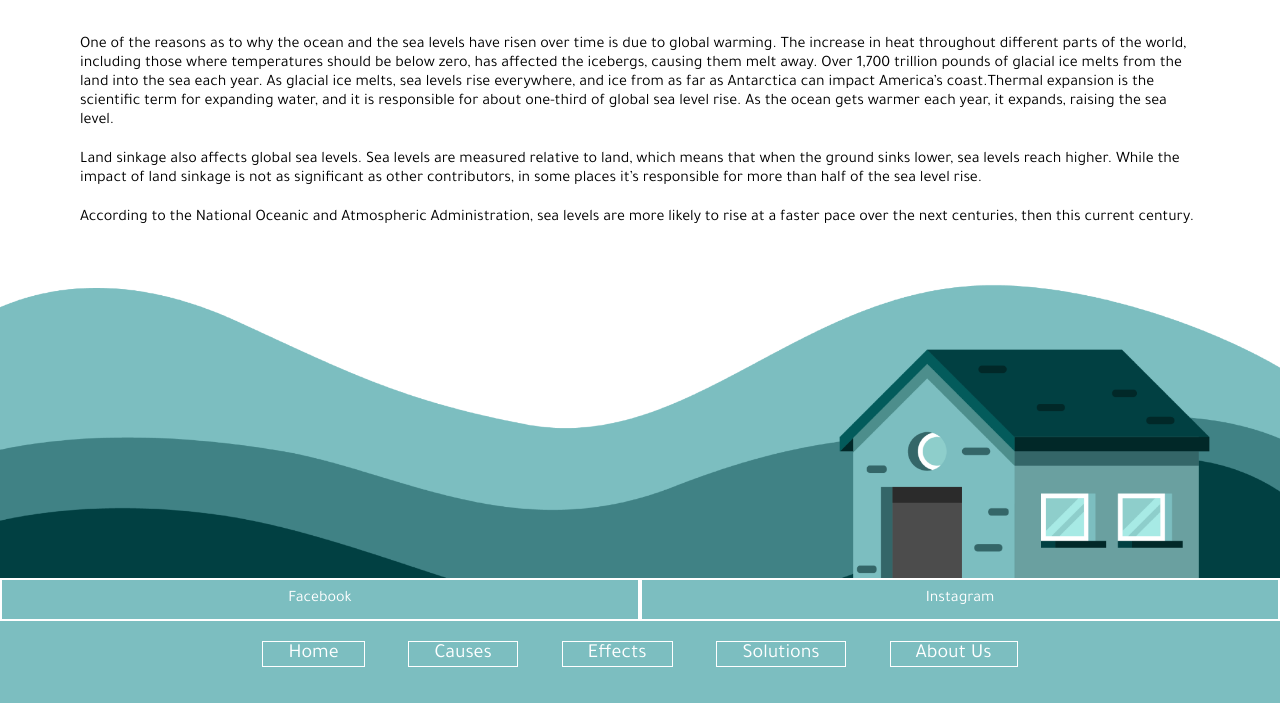
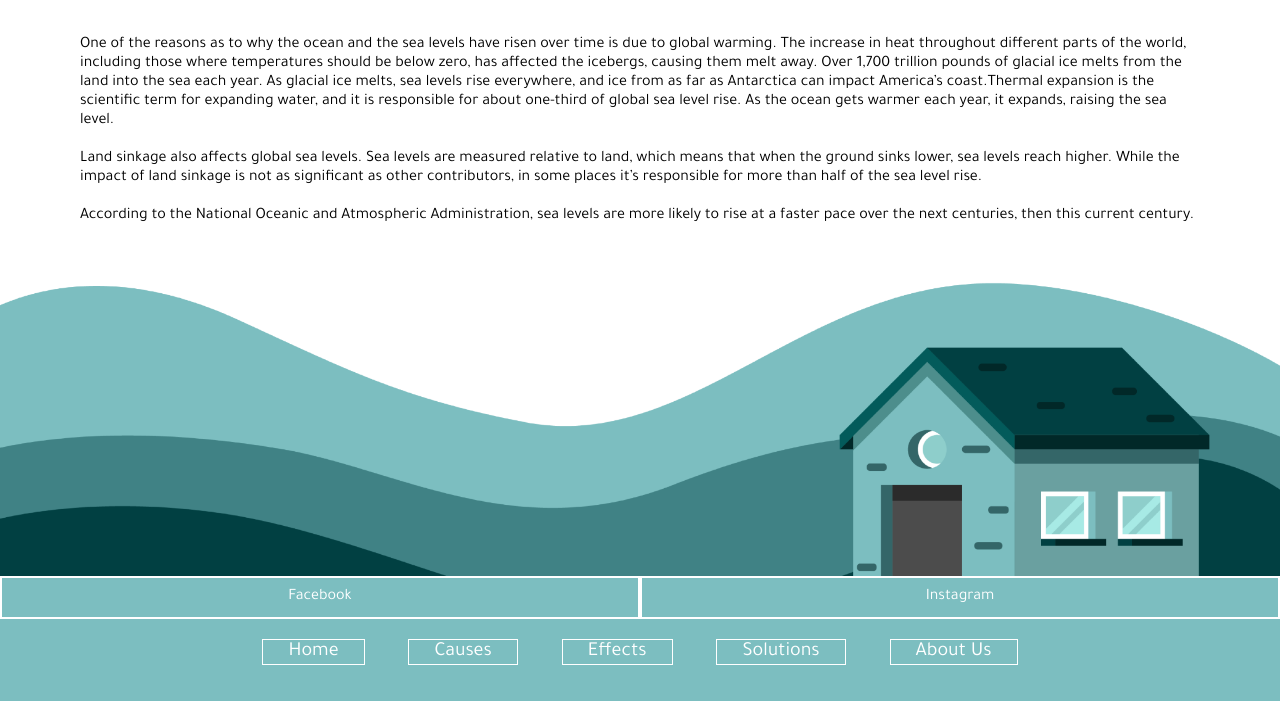
Before and after one commit to Shan41700/SeaLevels, a plain HTML site: page cause.html in a window 1280 px wide. Shown: the part 226-929 px from the top of the page. Drawn offline with nearby package versions, Linux system fonts and the light colour scheme.

Commit message:
Add files via upload

```diff
--- a/cause.html
+++ b/cause.html
@@ -26,11 +26,11 @@
 
        <img src="assets/rise1.JPG">
 
-       <p>One of the reasons as to why the ocean and the sea levels have risen over time is due to global warming. The increase in heat throughout different parts of the world, including those where temperatures should be below zero, has affected the icebergs, causing them melt away. Over 1,700 trillion pounds of glacial ice melts from the land into the sea each year. As glacial ice melts, sea levels rise everywhere, and ice from as far as Antarctica can impact America’s coast.Thermal expansion is the scientific term for expanding water, and it is responsible for about one-third of global sea level rise. As the ocean gets warmer each year, it expands, raising the sea level.</p>
+       <p>One of the reasons as to why the ocean and the sea levels have risen over time is due to global warming. The increase in heat throughout different parts of the world, including those where temperatures should be below zero, has affected the icebergs, causing them melt away. Over 1,700 trillion pounds of glacial ice melts from the land into the sea each year. As glacial ice melts, sea levels rise everywhere, and ice from as far as Antarctica can impact America’s coast.Thermal expansion is the scientific term for expanding water, and it is responsible for about one-third of global sea level rise. As the ocean gets warmer each year, it expands, raising the sea level.<br><br>
 
-       <p> Land sinkage also affects global sea levels. Sea levels are measured relative to land, which means that when the ground sinks lower, sea levels reach higher. While the impact of land sinkage is not as significant as other contributors, in some places it’s responsible for more than half of the sea level rise. </p>
+       Land sinkage also affects global sea levels. Sea levels are measured relative to land, which means that when the ground sinks lower, sea levels reach higher. While the impact of land sinkage is not as significant as other contributors, in some places it’s responsible for more than half of the sea level rise.<br><br>
 
-       <p>According to the National Oceanic and Atmospheric Administration, sea levels are more likely to rise at a faster pace over the next centuries, then this current century.</p>
+       According to the National Oceanic and Atmospheric Administration, sea levels are more likely to rise at a faster pace over the next centuries, then this current century.</p>
    </div>
 
 
```
